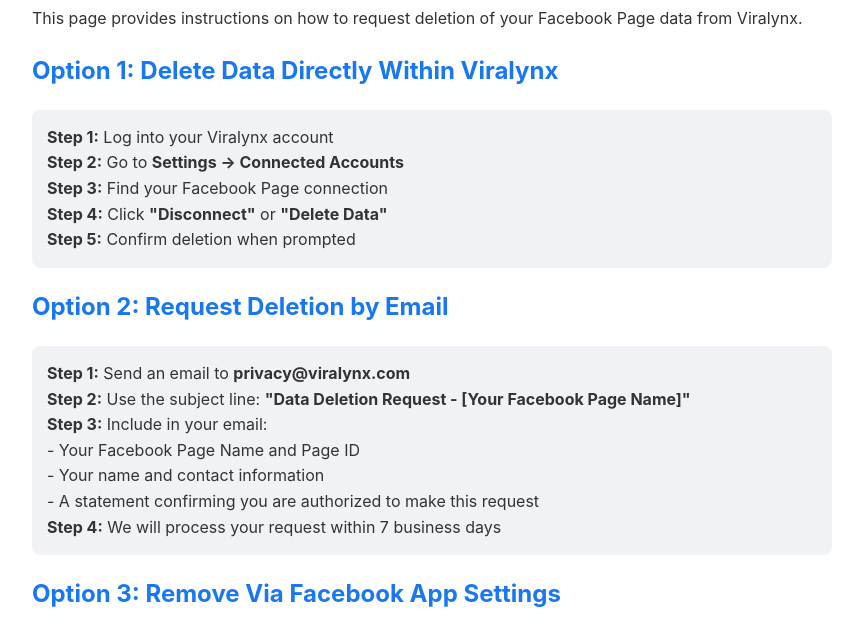
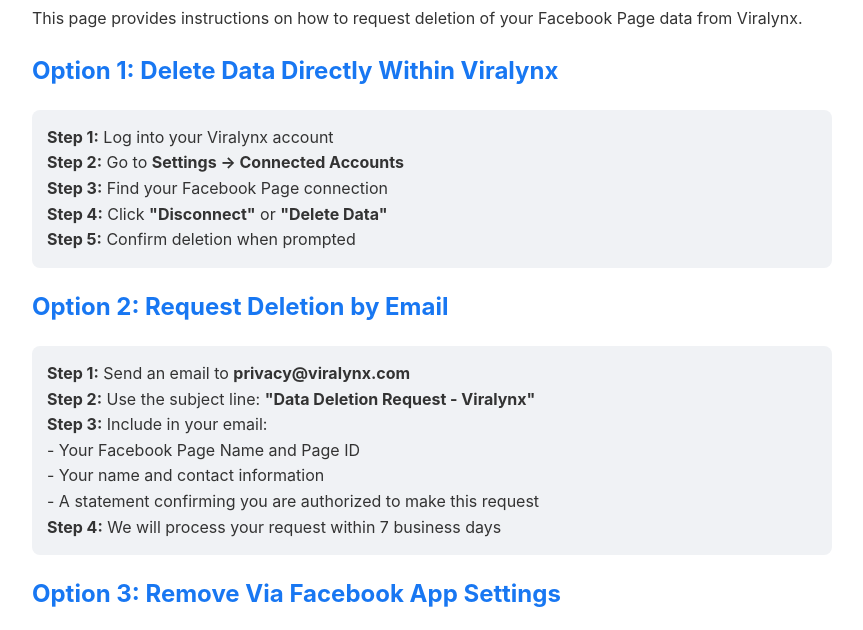
Before and after one commit to lawrence-tin/viralynx-privacy, a plain HTML site: page data-deletion.html in a window 1280 px wide. Shown: the part 108-738 px from the top of the page, without its empty margins (208-1071 px from the left). Drawn offline with Linux system fonts and the light colour scheme.

Commit message:
Update email subject line for data deletion request

```diff
--- a/data-deletion.html
+++ b/data-deletion.html
@@ -35,7 +35,7 @@
     <h2>Option 2: Request Deletion by Email</h2>
     <div class="step">
         <strong>Step 1:</strong> Send an email to <strong>privacy@viralynx.com</strong><br>
-        <strong>Step 2:</strong> Use the subject line: <strong>"Data Deletion Request - [Your Facebook Page Name]"</strong><br>
+        <strong>Step 2:</strong> Use the subject line: <strong>"Data Deletion Request - Viralynx"</strong><br>
         <strong>Step 3:</strong> Include in your email:<br>
         - Your Facebook Page Name and Page ID<br>
         - Your name and contact information<br>
```
